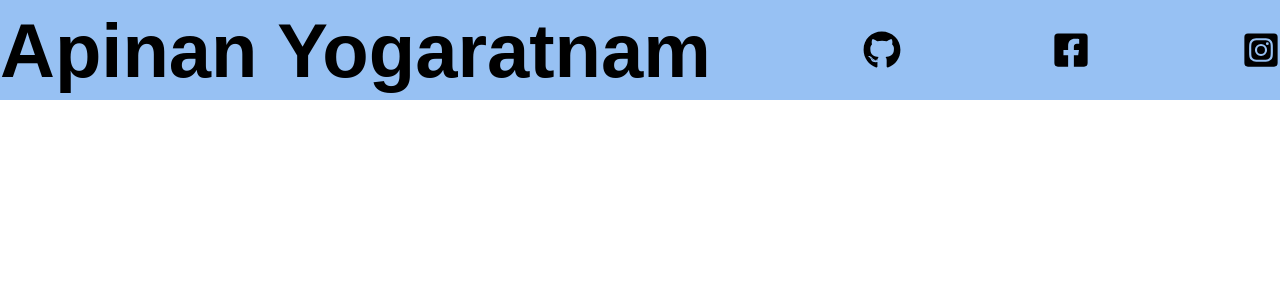
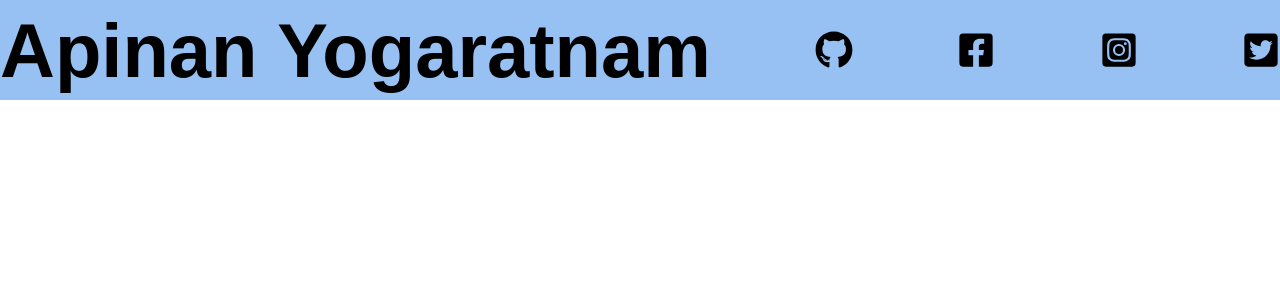
Before and after one commit to apinanyogaratnam/my-personal-website-v2.0, a React (Create React App) app: page / in a window 1280 px wide. Shown: the top 300 px of the page. Built offline with nearby package versions, Linux system fonts and the light colour scheme; a web font is replaced by a local one.

Commit message:
added twitter logo

```diff
--- a/src/components/header.js
+++ b/src/components/header.js
@@ -1,5 +1,5 @@
 import PropTypes from 'prop-types'
-import { FaGithub, FaFacebookSquare, FaInstagramSquare } from 'react-icons/fa'
+import { FaGithub, FaFacebookSquare, FaInstagramSquare, FaTwitterSquare } from 'react-icons/fa'
 
 
 const Header = ({ title, onAdd, showAdd }) => {
@@ -9,6 +9,7 @@ const Header = ({ title, onAdd, showAdd }) => {
             <FaGithub />
             <FaFacebookSquare />
             <FaInstagramSquare />
+            <FaTwitterSquare />
         </header>
     )
 }
```
